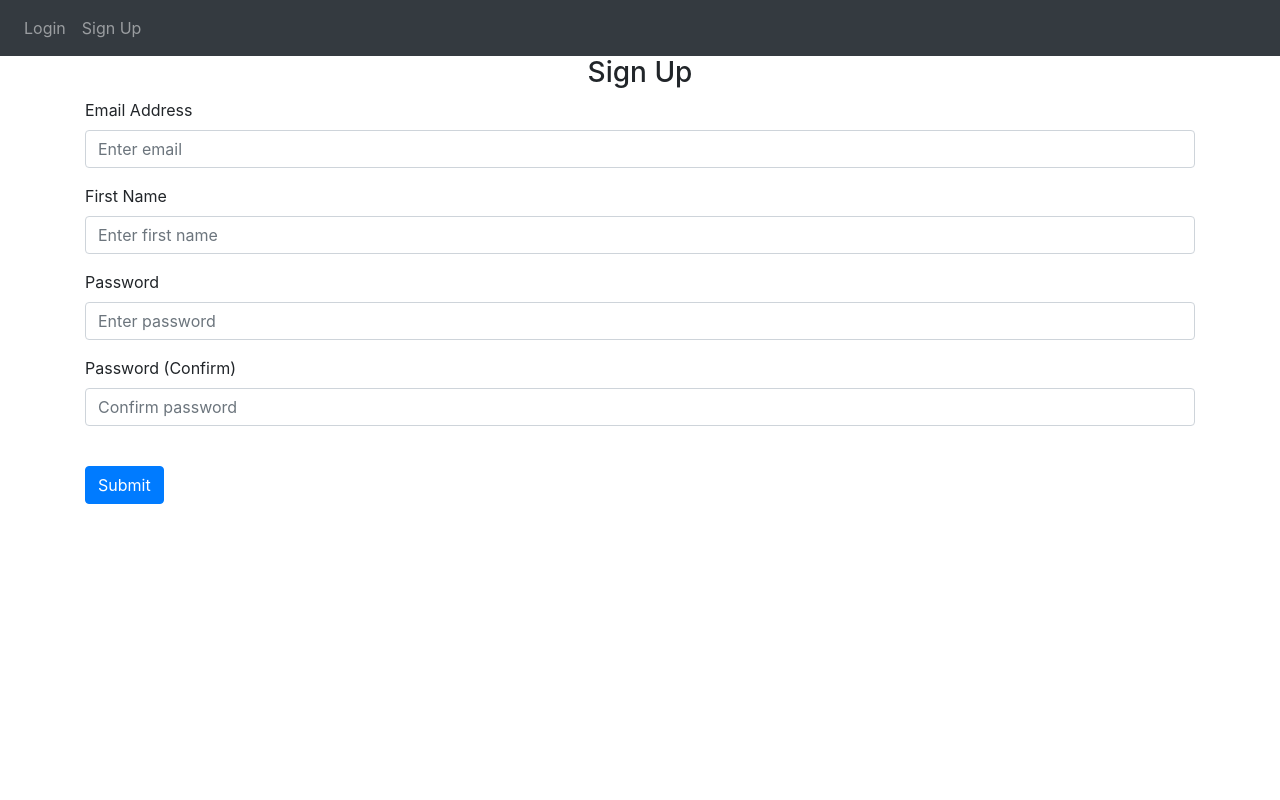
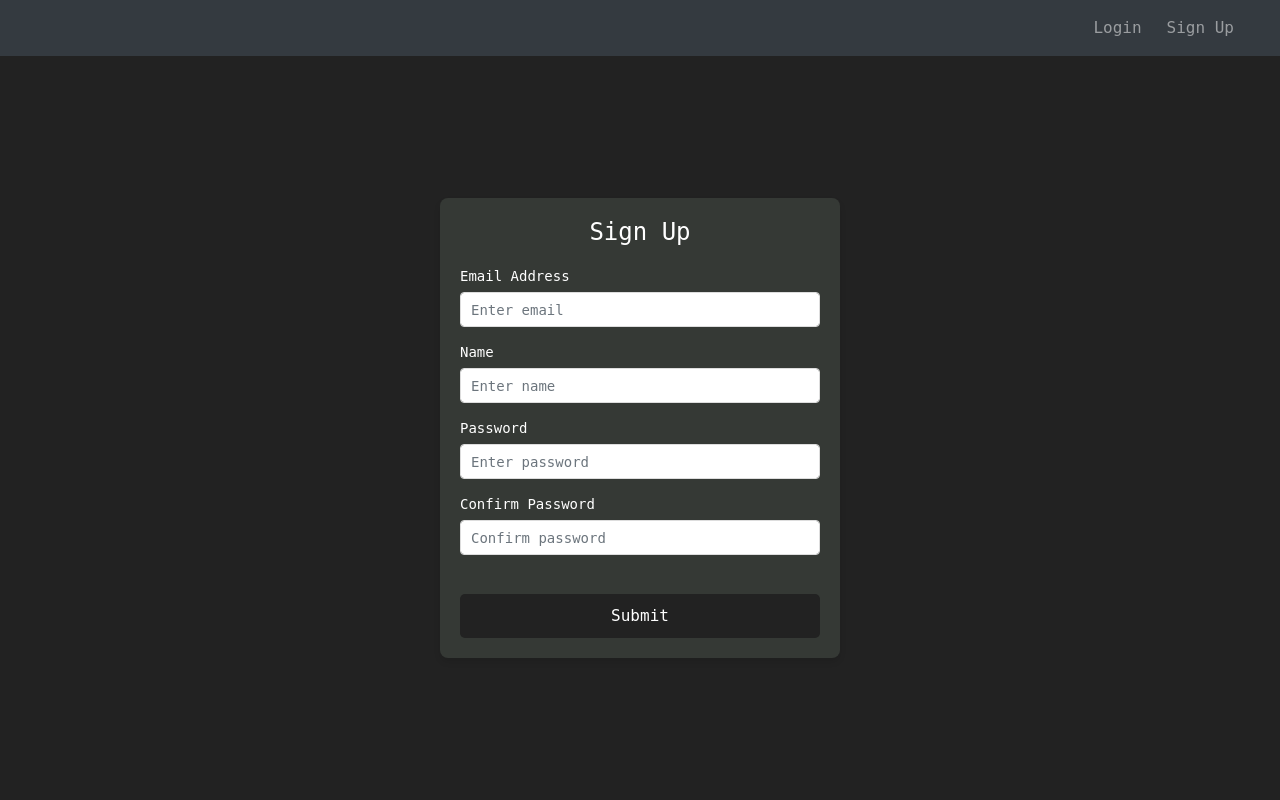
Before and after one commit to NetVinceGithub/Chatty-Notes, a Flask app: page /sign-up in a window 1280 px wide. Run offline with Flask 3, Linux system fonts and the light colour scheme; some libraries are stand-ins or nearby versions.

Commit message:
nag merge lang ako ng mga gawa niyo sa main branch

```diff
--- /dev/null
+++ b/website/static/sign_up.css
@@ -0,0 +1,109 @@
+/* styles.css */
+
+/* General body styling */
+body {
+  font-family: monospace, monospace;
+  background-color: #222222;
+  margin: 0;
+  padding: 0;
+  display: flex;
+  justify-content: center;
+  align-items: center;
+  height: 100vh;
+}
+
+/* Form container */
+form {
+  background-color: #353935;
+  padding: 20px;
+  border-radius: 8px;
+  box-shadow: 0 4px 6px rgba(0, 0, 0, 0.1);
+  width: 100%;
+  max-width: 400px;
+  margin: auto;
+
+
+}
+
+/* Form title */
+form h3 {
+  margin-bottom: 20px;
+  font-size: 24px;
+  color: #ffffff;
+  text-align: center;
+}
+
+/* Form group styling */
+.form-group {
+  margin-bottom: 15px;
+}
+
+.form-group label {
+  display: block;
+  font-size: 14px;
+  color: #ffffff;
+  margin-bottom: 5px;
+}
+
+.form-group input {
+  width: 100%;
+  padding: 10px;
+  font-size: 14px;
+  border: 1px solid #dddddd;
+  border-radius: 4px;
+  transition: border-color 0.3s;
+}
+
+/**/
+.form-group input:focus {
+  border-color: #000000;
+  outline: none;
+  box-shadow: 0 0 3px rgba(34, 34, 35, 0.5);
+}
+
+/* Submit button styling */
+button[type="submit"] {
+  width: 100%;
+  padding: 10px;
+  background-color: #222222;
+  color: #ffffff;
+  border: none;
+  border-radius: 5px;
+  font-size: 16px;
+  cursor: pointer;
+  transition: background-color 0.3s;
+}
+
+button[type="submit"]:hover {
+  background-color: #000000;
+}
+
+/* Additional spacing */
+br {
+  margin-top: 10px;
+}
+.navbar {
+  justify-content: flex-start; /* Aligns items to the left */
+  padding-left: 10px; /* Adds space from the left edge */
+}
+
+/* per word lang sia sa nav bar */
+.nav-item {
+  margin-right: 15px; /* Adds spacing between navigation links */
+  margin-left: 10px; /* Adds spacing between each link */
+
+}
+
+body {
+  padding-top: 56px; /* Prevents the navbar from overlapping content */
+}
+
+
+.navbar-nav {
+  align-items: center; /* Vertically aligns the links in the navbar */
+}
+
+.notes{
+  color: #ffffff;
+  background-color: #ffffff;
+}
--- a/website/templates/base.html
+++ b/website/templates/base.html
@@ -15,20 +15,33 @@
       crossorigin="anonymous"
     />
 
+    <link rel="stylesheet" href="static/sign_up.css">
+    <link rel="stylesheet" href="static/home.css">
+
     <title>{% block title %}Home{% endblock %}</title>
+
+    <style>
+      /* Notification Container */
+      .notification-container {
+        position: fixed; /* Fixed position on the viewport */
+        bottom: 20px; /* Distance from the bottom */
+        right: 20px; /* Distance from the right */
+        z-index: 1050; /* High z-index to appear on top of other elements */
+        max-width: 300px; /* Optional: Adjust width of the notifications */
+      }
+
+      /* Alert Styles */
+      .notification-container .alert {
+        margin-bottom: 10px; /* Spacing between multiple notifications */
+        box-shadow: 0px 4px 6px rgba(0, 0, 0, 0.2); /* Subtle shadow effect */
+        opacity: 0.95; /* Slight transparency for aesthetic */
+      }
+    </style>
   </head>
   <body>
-    <nav class="navbar navbar-expand-lg navbar-dark bg-dark">
-      <button
-        class="navbar-toggler"
-        type="button"
-        data-toggle="collapse"
-        data-target="#navbar"
-      >
-        <span class="navbar-toggler-icon"></span>
-      </button>
-      <div class="collapse navbar-collapse" id="navbar">
-        <div class="navbar-nav">
+    <nav class="navbar navbar-dark bg-dark fixed-top">
+      <div class="container-fluid">
+        <div class="navbar-nav ml-auto d-flex flex-row">
           {% if user.is_authenticated %}
           <a class="nav-item nav-link" id="home" href="/">Home</a>
           <a class="nav-item nav-link" id="logout" href="/logout">Logout</a>
@@ -40,25 +53,24 @@
       </div>
     </nav>
 
-    {% with messages = get_flashed_messages(with_categories=true) %} {% if
-    messages %} {% for category, message in messages %} {% if category ==
-    'error' %}
-    <div class="alert alert-danger alter-dismissable fade show" role="alert">
+    <!-- Notification Section -->
+    <div class="notification-container">
+      {% with messages = get_flashed_messages(with_categories=true) %}
+      {% if messages %}
+      {% for category, message in messages %}
+      <div class="alert alert-{{ 'danger' if category == 'error' else 'success' }} alert-dismissible fade show" role="alert">
         {{ message }}
-      <button type="button" class="close" data-dismiss="alert">
+        <button type="button" class="close" data-dismiss="alert" aria-label="Close">
           <span aria-hidden="true">&times;</span>
         </button>
       </div>
-    {% else %}
-    <div class="alert alert-success alter-dismissable fade show" role="alert">
-      {{ message }}
-      <button type="button" class="close" data-dismiss="alert">
-        <span aria-hidden="true">&times;</span>
-      </button>
+      {% endfor %}
+      {% endif %}
+      {% endwith %}
     </div>
-    {% endif %} {% endfor %} {% endif %} {% endwith %}
 
     <div class="container">{% block content %} {% endblock %}</div>
+
     <script
       src="https://code.jquery.com/jquery-3.2.1.slim.min.js"
       integrity="sha384-KJ3o2DKtIkvYIK3UENzmM7KCkRr/rE9/Qpg6aAZGJwFDMVNA/GpGFF93hXpG5KkN"
--- a/website/templates/home.html
+++ b/website/templates/home.html
@@ -1,6 +1,6 @@
 {% extends "base.html" %} {% block title %}Home{% endblock %} {% block content
   %}
-  <h1 align="center">Notes</h1>
+  <h1 align="center" class="notes">Notes</h1>
   <ul class="list-group list-group-flush" id="notes">
     {% for note in user.notes %}
     <li class="list-group-item">
@@ -18,4 +18,5 @@
       <button type="submit" class="btn btn-primary">Add Note</button>
     </div>
   </form>
+
   {% endblock %}
--- a/website/templates/sign_up.html
+++ b/website/templates/sign_up.html
@@ -13,13 +13,13 @@
       />
     </div>
     <div class="form-group">
-      <label for="firstName">First Name</label>
+      <label for="firstName">Name</label>
       <input
         type="text"
         class="form-control"
         id="firstName"
         name="firstName"
-        placeholder="Enter first name"
+        placeholder="Enter name"
       />
     </div>
     <div class="form-group">
@@ -33,7 +33,7 @@
       />
     </div>
     <div class="form-group">
-      <label for="password2">Password (Confirm)</label>
+      <label for="password2">Confirm Password</label>
       <input
         type="password"
         class="form-control"
```
Also changed, not shown: instance/database.db, website/static/base.css (added), website/static/home.css (added), website/static/login.css (added), website/templates/css/sign_up.css (deleted), 2 other files. Lines whose indentation alone changed are shown as unchanged.
